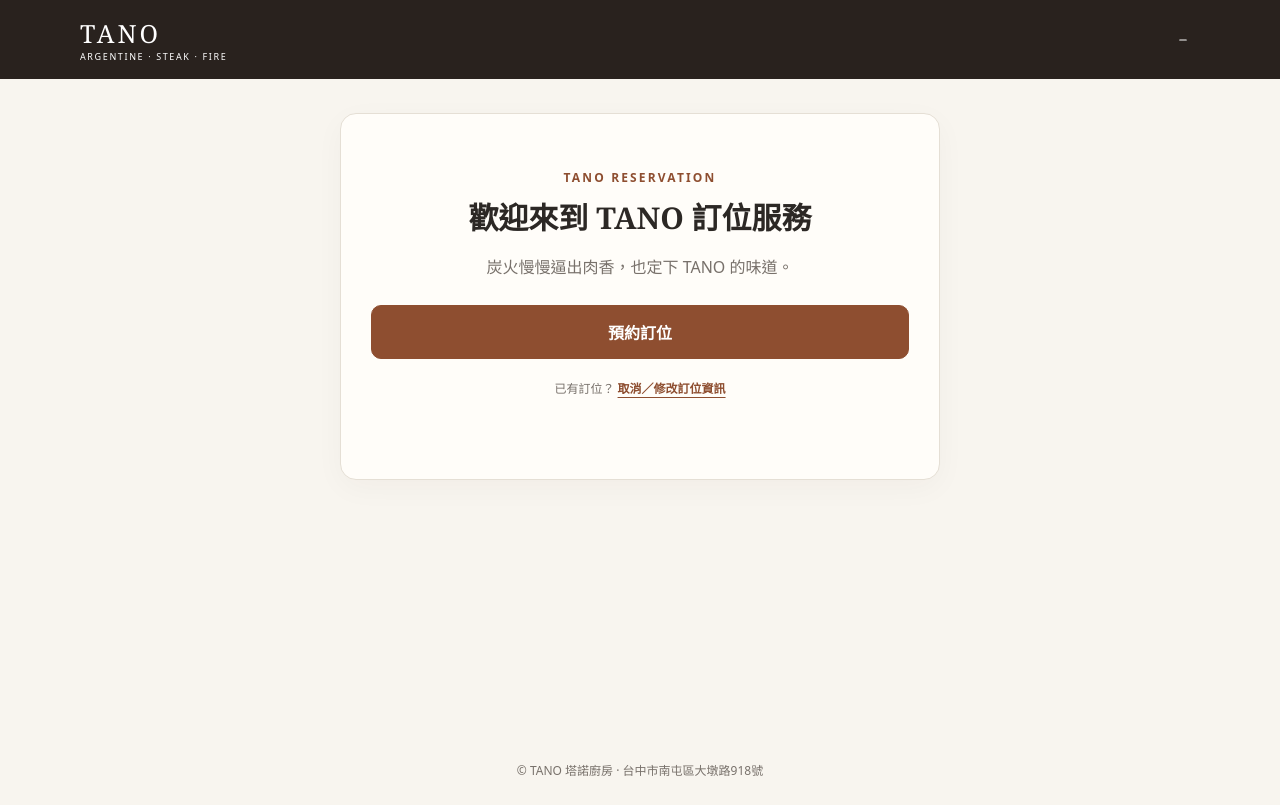
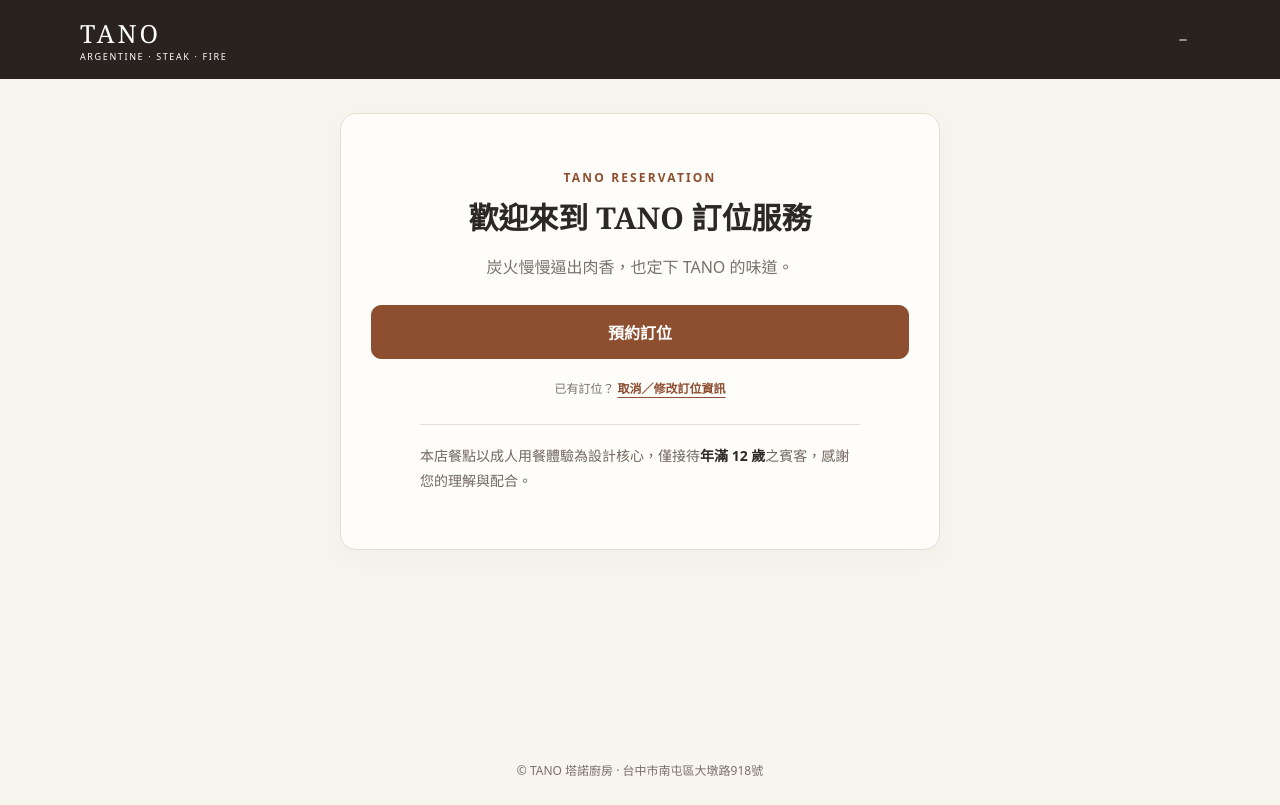
Before and after one commit to eforeli/tanoreservation, a Next.js app: page /reserve in a window 1280 px wide. Built offline with nearby package versions, Linux system fonts and the light colour scheme.

Commit message:
Add subtle age policy notice to reservation landing page

```diff
--- a/app/reserve/page.tsx
+++ b/app/reserve/page.tsx
@@ -6,5 +6,8 @@ export default function Page(){return <section className="panel narrow booking-e
   <p className="muted">炭火慢慢逼出肉香，也定下 TANO 的味道。</p>
  </div>
  <Link href="/reserve/new" className="booking-link-primary">預約訂位</Link>
- <p className="muted small">已有訂位？ <Link className="booking-text-link" href="/reserve/manage">取消／修改訂位資訊</Link></p>
+ <div className="booking-entry-details">
+  <p className="muted small">已有訂位？ <Link className="booking-text-link" href="/reserve/manage">取消／修改訂位資訊</Link></p>
+  <p className="booking-age-notice">本店餐點以成人用餐體驗為設計核心，僅接待<strong>年滿 12 歲</strong>之賓客，感謝您的理解與配合。</p>
+ </div>
  </section>;}
--- a/app/style.css
+++ b/app/style.css
@@ -213,6 +213,10 @@ input[type="date"],input[type="time"]{width:100%;min-width:0;max-width:100%;-web
 /* Customer self-service booking pages */
 .booking-entry{text-align:center;padding-top:55px;padding-bottom:55px}
 .booking-entry .muted{margin-bottom:24px}
+.booking-entry-details{min-width:0}
+.booking-entry-details>.small{margin:20px 0 0}
+.booking-age-notice{max-width:440px;margin:24px auto 0;padding-top:18px;border-top:1px solid var(--border);color:#70665e;font-size:14px;line-height:1.85;text-align:left;text-wrap:pretty}
+.booking-age-notice strong{color:var(--ink);font-weight:650;white-space:nowrap}
 .booking-link-primary{display:block;text-align:center;background:var(--accent);border:1px solid var(--accent);color:#fff;padding:14px 18px;border-radius:10px;font-weight:700;margin:20px 0}
 .booking-link-primary:hover{background:#6e3a23;color:#fff}
 .booking-text-link{text-decoration:underline;text-underline-offset:4px;color:var(--accent);font-weight:600}
```
